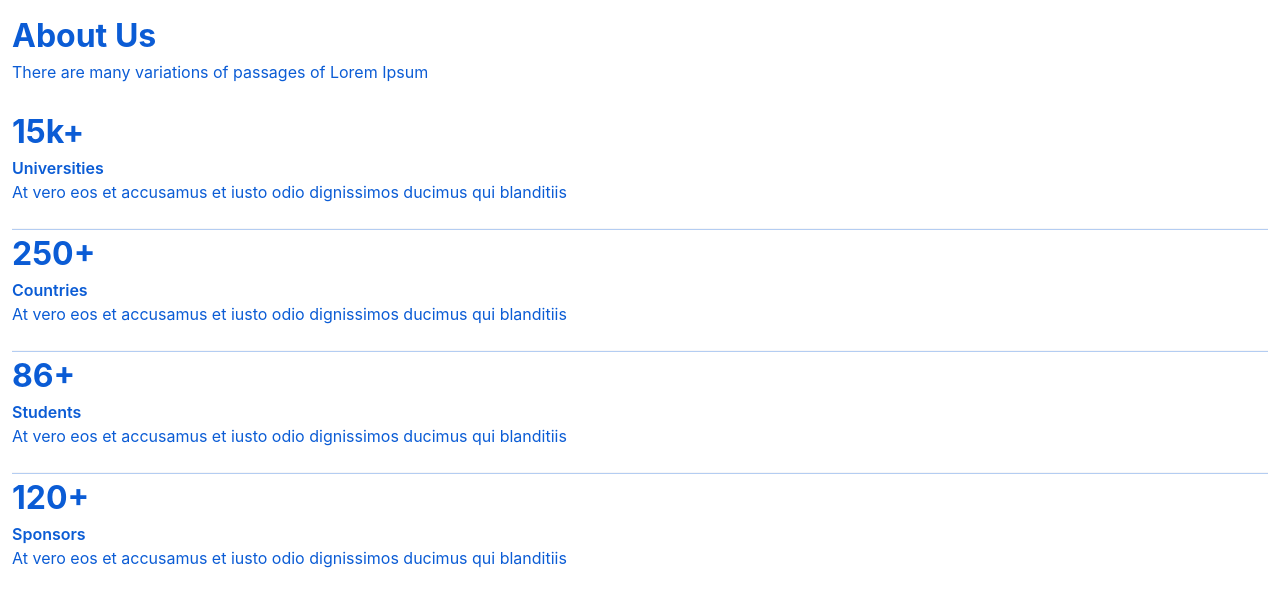
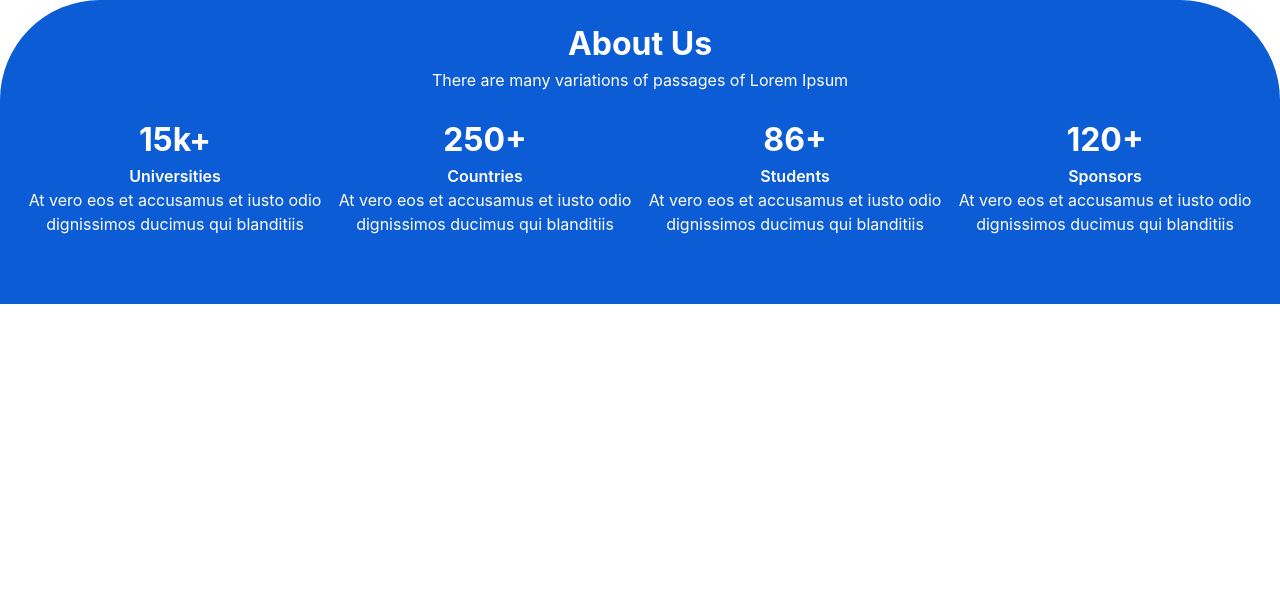
Before and after one commit to hacknyu/HackNYU-2025, a React (Vite) app: page / in a window 1280 px wide. Shown: the top 606 px of the page. Built offline with nearby package versions, Linux system fonts and the light colour scheme.

Commit message:
add background and desktop view

```diff
--- a/src/App.jsx
+++ b/src/App.jsx
@@ -2,7 +2,7 @@ import About from "./sections/about/About"
 
 const App = () => {
   return (
-    <div className="font-inter p-3">
+    <div className="font-inter">
       <About />
     </div>
   )
--- a/src/sections/about/About.jsx
+++ b/src/sections/about/About.jsx
@@ -25,21 +25,24 @@ const About = () => {
   ];
 
   return (
-    <section className="text-blue">
+    <section className="md:flex md:flex-col md:justify-center md:items-center bg-blue md:rounded-t-[100px] p-5 text-white w-full">
       <h2 className="text-[32px] font-bold">About Us</h2>
       <h3>There are many variations of passages of Lorem Ipsum</h3>
       <br/>
+      <div className="md:flex md:justify-center md:items-center">
         {info.map((item, index) => {
           return (
-          <div key={index}>
+            <div key={index} className="md:text-center">
               <h2 className="text-[32px] font-bold">{item.header}</h2>
               <h3 className="font-semibold">{item.subheader}</h3>
               <p>{item.description}</p>
               <br/>
-            {index !== info.length - 1 ? <hr className="bg-blue opacity-[.3] h-[2px]"/> : null}
+              {index !== info.length - 1 ? <hr className="bg-blue opacity-[.3] h-[2px] md:hidden"/> : null}
+              <br/>
             </div>
           )
         })}
+      </div>
     </section>
   )
 }
```
Lines whose indentation alone changed are shown as unchanged.
